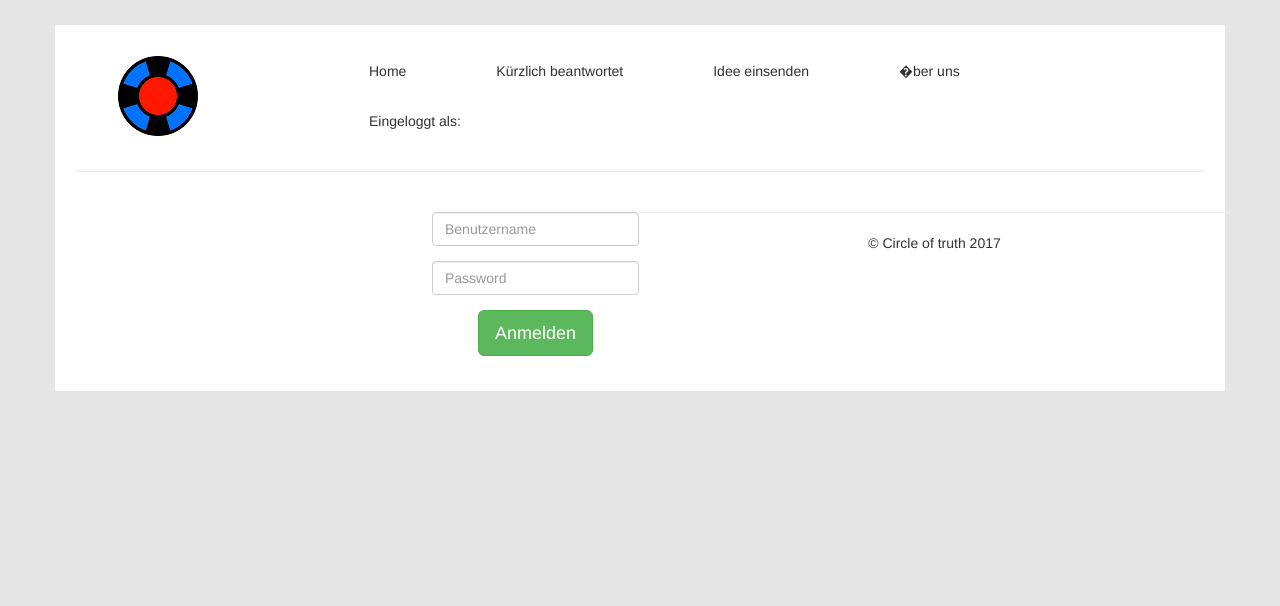
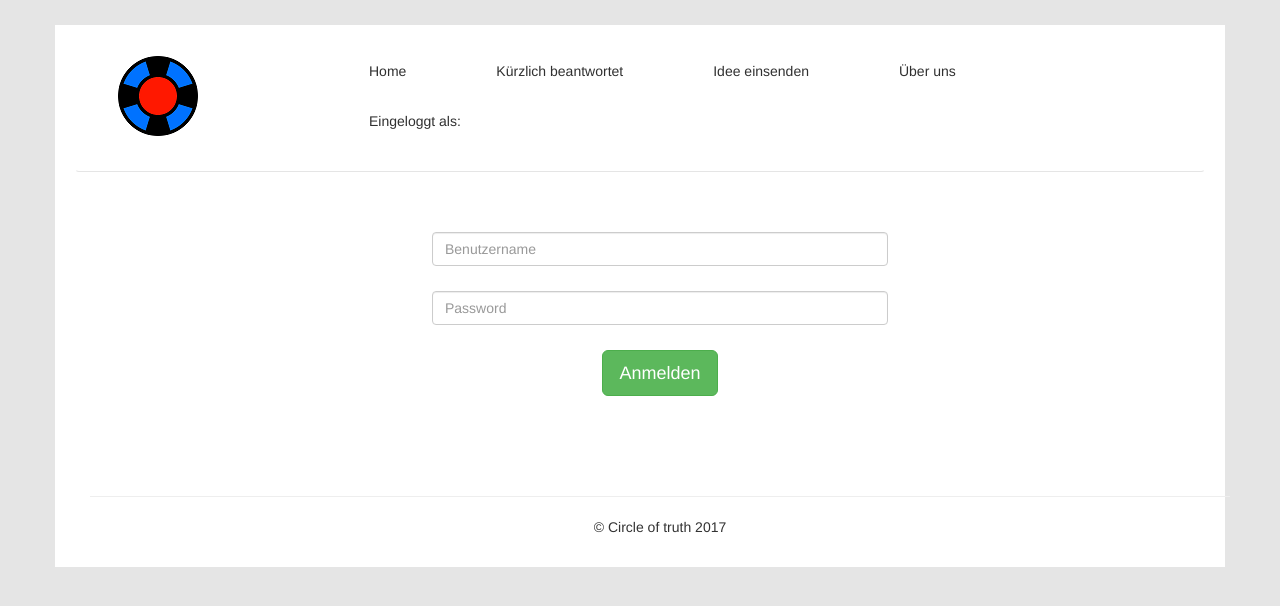
Before and after one commit to badogluEnis/php_circleOfTruth, a PHP site: template view/login.php in a window 1280 px wide. Shown: the top 606 px of the page. Run offline with PHP 8.4, Linux system fonts and the light colour scheme; the template is opened without the code that fills it, so the values that code supplies are empty; some libraries are stand-ins or nearby versions; some web fonts are replaced.

Commit message:
Spacing now looks way better, added a class in css and html.

```diff
--- a/public/css/style.css
+++ b/public/css/style.css
@@ -90,6 +90,7 @@ $view->seite {
 
 h1 {
 	text-align: center;
+	margin-bottom: 40px;
 }
 
 h2 {
@@ -106,6 +107,13 @@ h2 {
 }
 
 .login {
-
 	float: left
 }
+
+.form-group {
+	margin-bottom: 25px;
+}
+
+.button {
+	margin-bottom: 100px;
+}
--- a/view/header.php
+++ b/view/header.php
@@ -18,7 +18,7 @@
 		<nav class="navbar navbar-bbc">
 			<div class="row bbc-vertical-align">
 				<div class="col-xs-2">
-					<a class="logo" href="/default"link><img rel="icon" class="logo" src="img/logo.png"></a>
+					<a class="logo" href="/Default"link><img rel="icon" class="logo" src="img/logo.png"></a>
 				</div>
 				<div class="col-xs-10">
 					<div class="navbar-header">
@@ -37,7 +37,7 @@
 							<li><a href="#">Home</a></li>
 							<li><a href="#">Kürzlich beantwortet</a></li>
 							<li><a href="#">Idee einsenden</a></li>
-							<li><a href="#">�ber uns</a></li>
+							<li><a href="#">&Uumlber uns</a></li>
 							<li><a>Eingeloggt als: <?php $benutzername ?></a></li>
 						</ul>
 					</div>
--- a/view/login.php
+++ b/view/login.php
@@ -1,6 +1,6 @@
 <div class="anmelden_registrieren">
 
-	<form action="" class="login">
+	<form action="" class="register">
 		<div class="form-group">
 			<input type="text" placeholder="Benutzername" class="form-control">
 		</div>
@@ -8,7 +8,9 @@
 			<input type="password" placeholder="Password" class="form-control">
 		</div>
 		<div class="form-group">
-			<button type="button" class="btn btn-lg btn-success">Anmelden</button>
+			<div class="button">
+				<button type="button" class="btn btn-lg btn-success">Anmelden</button>
+			</div>
 		</div>
 	</form>
 
--- a/view/register.php
+++ b/view/register.php
@@ -8,7 +8,9 @@
 			<input type="password" placeholder="Password" class="form-control">
 		</div>
 		<div class="form-group">
-			<button type="button" class="btn btn-lg btn-danger">Registrieren</button>
+			<div class="button">
+				<button type="button" class="btn btn-lg btn-danger">Registrieren</button>
+			</div>
 		</div>
 	</form>
 
```
